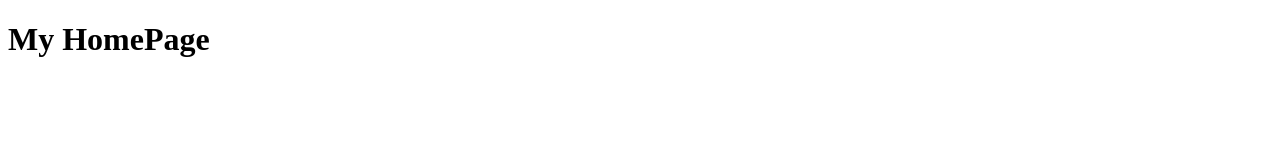
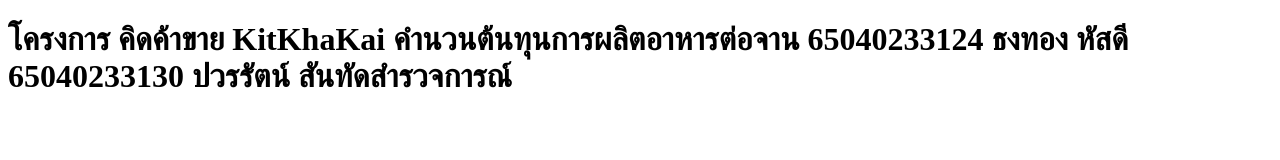
Before and after one commit to Pskwtrain/Pskwtrain.github.io, a plain HTML site: page index.html in a window 1280 px wide. Drawn offline with Linux system fonts and the light colour scheme.

Commit message:
kitkhakai add

```diff
--- a/index.html
+++ b/index.html
@@ -7,7 +7,13 @@
 </head>
 <body>
     <h1>
-        My HomePage
+        โครงการ คิดค้าขาย
+        KitKhaKai
+        คำนวนต้นทุนการผลิตอาหารต่อจาน
+
+        65040233124 ธงทอง หัสดี
+        65040233130 ปวรรัตน์ สันทัดสำรวจการณ์
+
     </h1>
 
 </body>
```
